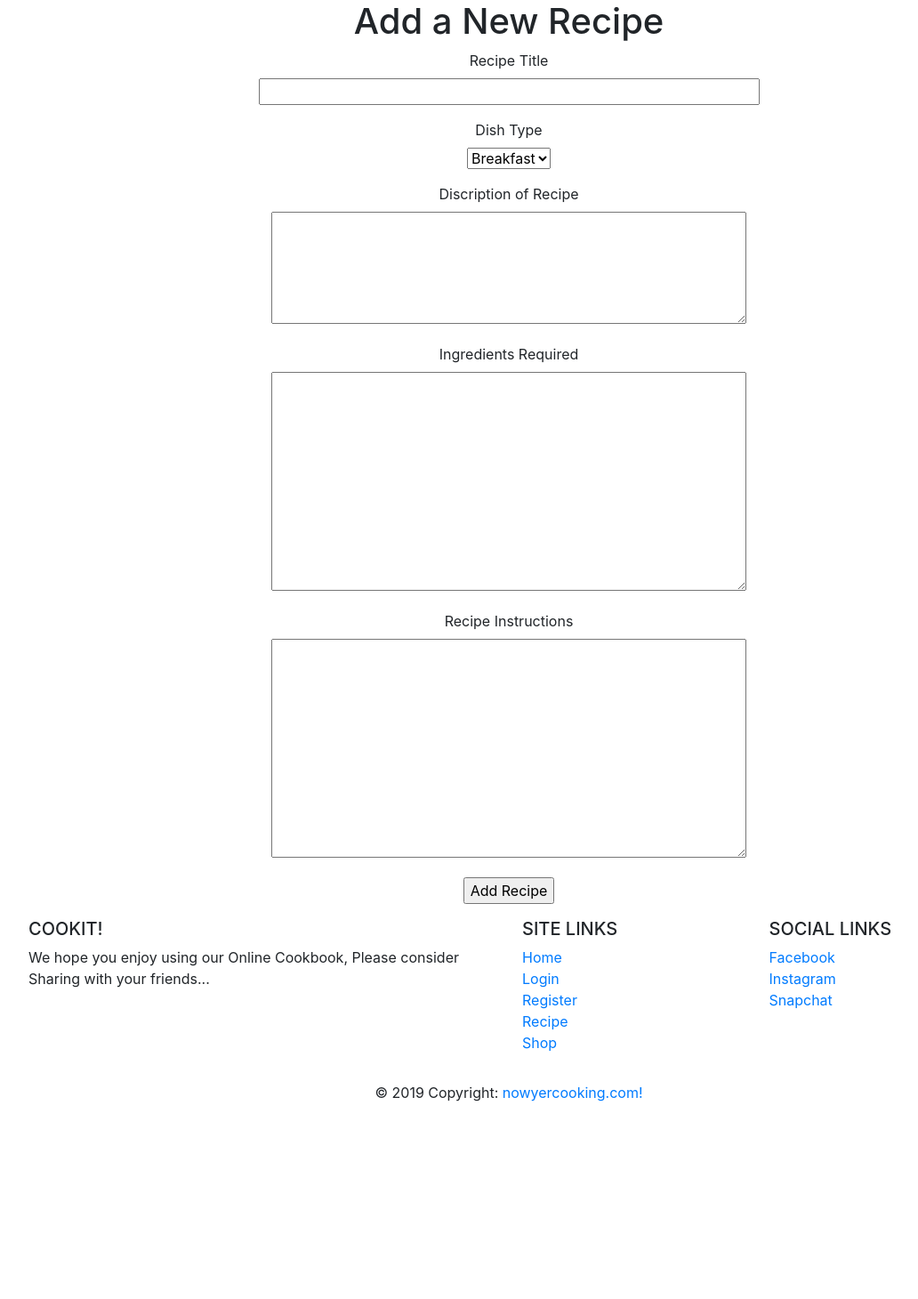
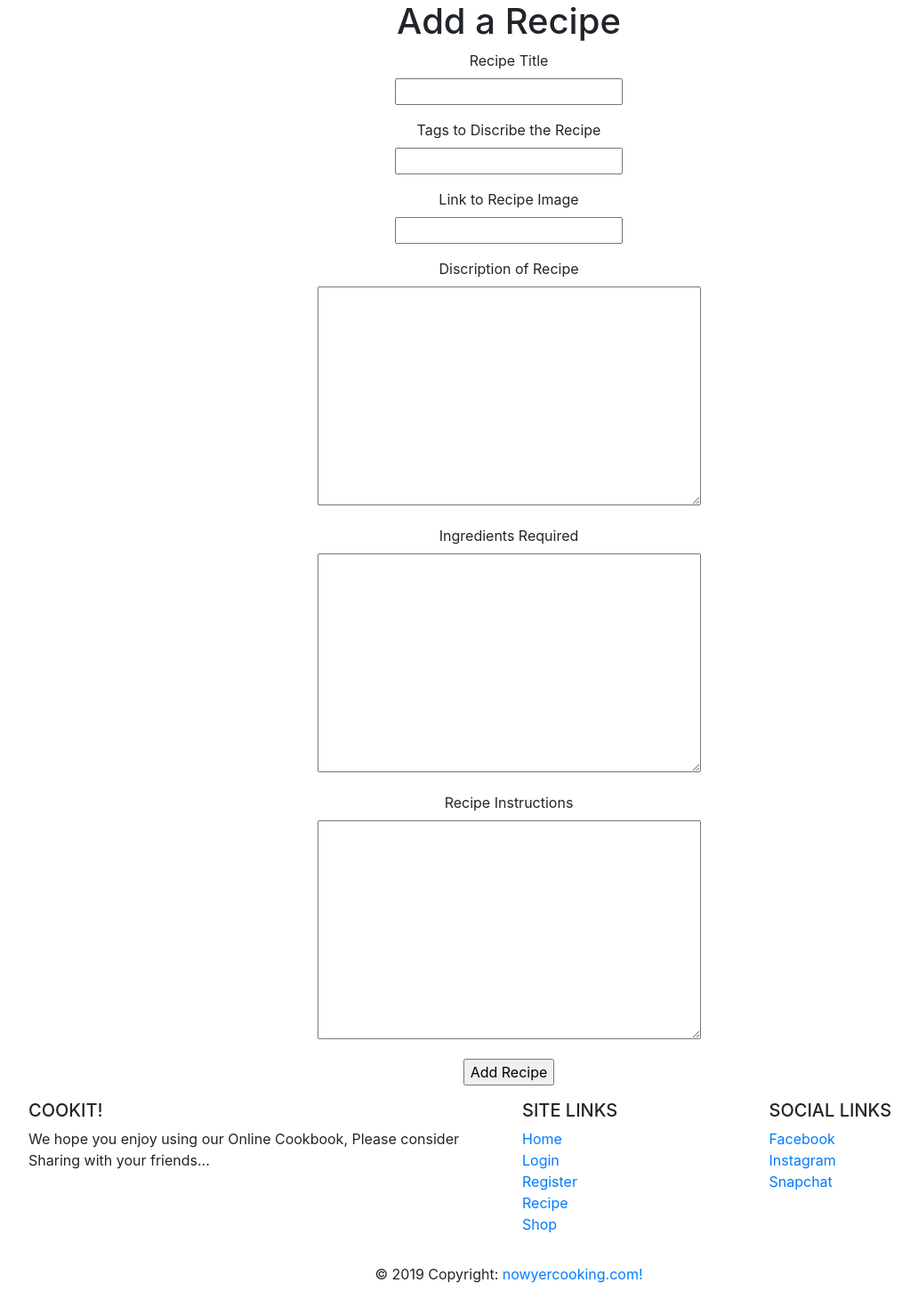
Before and after one commit to jsnbly/milestone3, a Flask app: page /add_recipe in a window 1280 px wide. Shown: the part 56-1516 px from the top of the page at 89% size, without its empty margins (68-1100 px from the left). Before the commit the page ends 1294 px from the top, so only its background shows below. Run offline with Flask 2, Linux system fonts and the light colour scheme; some libraries are stand-ins or nearby versions.

Commit message:
Added Show Recipe Button Logic, added Delete Button Logic and started edit Button Logic for User Profile page in landing.html, added edit_recipe.html and changed the format on add_recipe.html

```diff
--- a/app.py
+++ b/app.py
@@ -24,7 +24,7 @@ mongo = PyMongo(app)
 @app.route('/')
 @app.route('/index')
 def index():
-    return render_template("landing.html", title='Lets get Cookin', recipes=mongo.db.recipe.find().limit(3) )
+    return render_template("landing.html", title='Lets get Cookin', recipes=mongo.db.recipe.find() )
 
 #User Routes
 
@@ -110,9 +110,9 @@ def add_recipe():
   form = AddRecipe(request.form)
   if form.validate_on_submit():
         recipedb = mongo.db.recipe
-        recipedb.insert_one({'title':request.form['title'],'author':session['username'],'dish_type': request.form['dish_type'],'discription': request.form['discription'],'ingredient':request.form['ingredient'],'instruction':request.form['instruction'],'votes':0,'visits':0})
+        recipedb.insert_one({'title':request.form['title'],'author':session['username'], 'tags': request.form['tags'], 'image': request.form['image'], 'discription': request.form['discription'],'ingredient':request.form['ingredient'],'instructions':request.form['instructions'],'votes':0,'visits':0})
         flash('Your Recipe has been added', 'alert-success')
-        return redirect(url_for('add_recipe', title='Recipe Added'))
+        return redirect(url_for('index', title='Recipe Added'))
   return render_template("add_recipe.html", title='Add a New Recipe', form=form)
 
 #Edit Recipe Route
@@ -125,8 +125,15 @@ def edit_recipe(recipe_id):
 @app.route('/show_recipe/<recipe_id>')
 def show_recipe(recipe_id):
     recipe = mongo.db.recipe.find_one({"_id": ObjectId(recipe_id)})
+    return render_template('show_recipe.html', recipe=recipe)
 
-    return render_template('show_recipe.html', recipe=recipe)
+#Delete Recipe Route
+@app.route('/delete_recipe/<recipe_id>')
+def delete_recipe(recipe_id):
+    recipe = mongo.db.recipe.remove({"_id": ObjectId(recipe_id)})
+    flash('Your Recipe has been deleted', 'alert-success')
+    return redirect(url_for('index', title='Recipe Deleted'))
+    return render_template('landing.html', recipe=recipe)
 
 
 #Get Shop Route
--- a/forms.py
+++ b/forms.py
@@ -16,7 +16,8 @@ class AddUser(FlaskForm):
 
 class AddRecipe(FlaskForm):
     title = StringField('Recipe Title', validators=[DataRequired()])
-    dish_type = SelectField('Dish Type', choices=[('breakfast','Breakfast'),('lunch','Lunch'),('dinner','Dinner'),('supper','Supper'),('dessert','Dessert'),('snack','Snack')])
+    tags = StringField('Tags to Discribe the Recipe', validators=[DataRequired()])
+    image = StringField('Link to Recipe Image', validators=[DataRequired()])
     discription = TextAreaField('Discription of Recipe', validators=[DataRequired()])
     ingredient = TextAreaField('Ingredients Required', validators=[DataRequired()])
     instructions = TextAreaField('Recipe Instructions', validators=[DataRequired()])
--- a/static/css/style.css
+++ b/static/css/style.css
@@ -16,7 +16,7 @@
   padding-bottom: 10px;
 }
 
-#userrecipesection{
+.userrecipesection{
   padding-top: 5px;
   padding-bottom: 15px;
 }
--- a/templates/add_recipe.html
+++ b/templates/add_recipe.html
@@ -2,7 +2,7 @@
 
 {% block content %}
 <center>
-<h1>Add a New Recipe</h1>
+<h1>Add a Recipe</h1>
     {% with messages = get_flashed_messages() %}
     {% if messages %}
         <ul>
@@ -17,40 +17,47 @@
         {{ form.hidden_tag() }}
         <p>
             {{ form.title.label }}<br>
-            {{ form.title(size=50) }}
+            {{ form.title() }}
             {% for error in form.title.errors %}
                 <span style="color: red;">{{ error }}</span>
             {% endfor %}
         </p>
         <p>
-            {{ form.dish_type.label }}<br>
-            {{ form.dish_type(size=1) }}
-            {% for error in form.dish_type.errors %}
+            {{ form.tags.label }}<br>
+            {{ form.tags() }}
+            {% for error in form.tags.errors %}
+                <span style="color: red;">{{ error }}</span>
+            {% endfor %}
+        </p>
+        <p>
+            {{ form.image.label }}<br>
+            {{ form.image() }}
+            {% for error in form.image.errors %}
                 <span style="color: red;">{{ error }}</span>
             {% endfor %}
         </p>
         <p>
             {{ form.discription.label }}<br>
-            {{ form.discription(cols="50", rows="5") }}
+            {{ form.discription(cols="40", rows="10") }}
             {% for error in form.discription.errors %}
                 <span style="color: red;">{{ error }}</span>
             {% endfor %}
         </p>
         <p>
             {{ form.ingredient.label }}<br>
-            {{ form.ingredient(cols="50", rows="10") }}
+            {{ form.ingredient(cols="40", rows="10") }}
             {% for error in form.ingredient.errors %}
                 <span style="color: red;">{{ error }}</span>
             {% endfor %}
         </p>
         <p>
             {{ form.instructions.label }}<br>
-            {{ form.instructions(cols="50", rows="10") }}
+            {{ form.instructions(cols="40", rows="10") }}
             {% for error in form.ingredient.errors %}
                 <span style="color: red;">{{ error }}</span>
             {% endfor %}
         </p>
         <p>{{ form.submit() }}</p>
     </form>
-    </center>
+</center>
 {% endblock %}
--- a/templates/login.html
+++ b/templates/login.html
@@ -1,7 +1,7 @@
 {% extends "base.html" %}
 
 {% block content %}
-    <h1>Sign In</h1>
+    <h1>Log In</h1>
     {% with messages = get_flashed_messages() %}
     {% if messages %}
         <ul>
```
Also changed, not shown: templates/edit_recipe.html (+17 -10 lines), templates/landing.html (+21 -7 lines).
